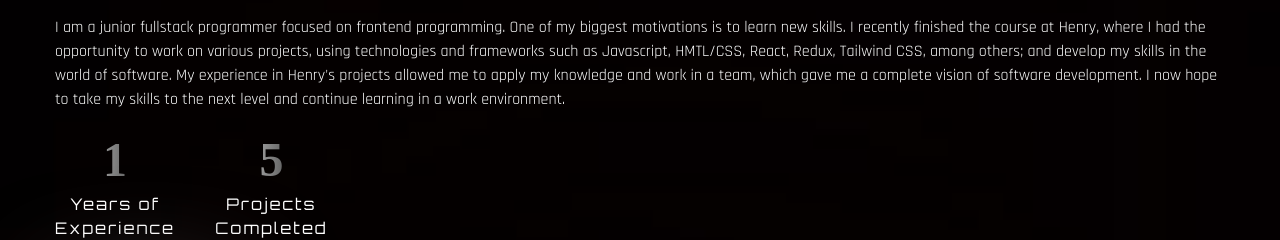
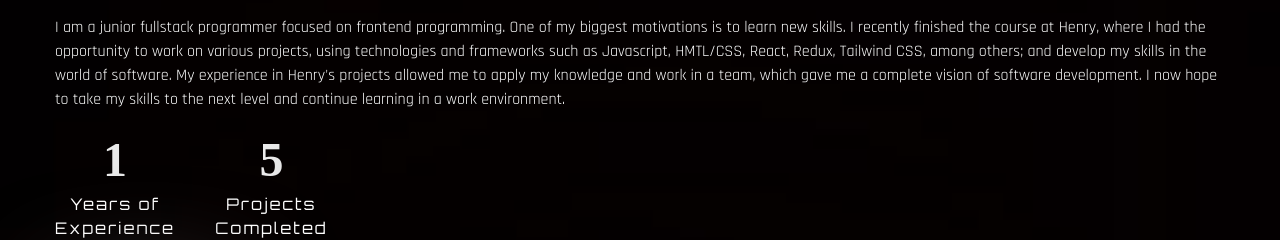
Before and after one commit to bautistax/PORTFOLIO, a React (Create React App) app: page / in a window 1280 px wide. Shown: the part 1020-1260 px from the top of the page. Built offline with nearby package versions, Linux system fonts and the light colour scheme; the HTML template or start-up script is replaced by a standard one; a web font is replaced by a local one.

Commit message:
colors changed

```diff
--- a/src/index.css
+++ b/src/index.css
@@ -60,8 +60,7 @@
     @apply text-base;
   }
   .text-gradient {
-    @apply bg-gradient-to-r text-transparent bg-clip-text from-[#FFFFFF] to-[#000000] font-bold font-primary hover:from-[#000000] hover:to-[#FFFFFF];
-  }
+    @apply bg-gradient-to-r text-transparent bg-clip-text from-[#FFFFFF] to-[#d3d3d3] font-bold font-primary hover:from-[#d3d3d3] hover:to-[#FFFFFF];  }
   .section {
     @apply py-8 lg:py-24 lg:h-screen flex items-center;
   }
```
